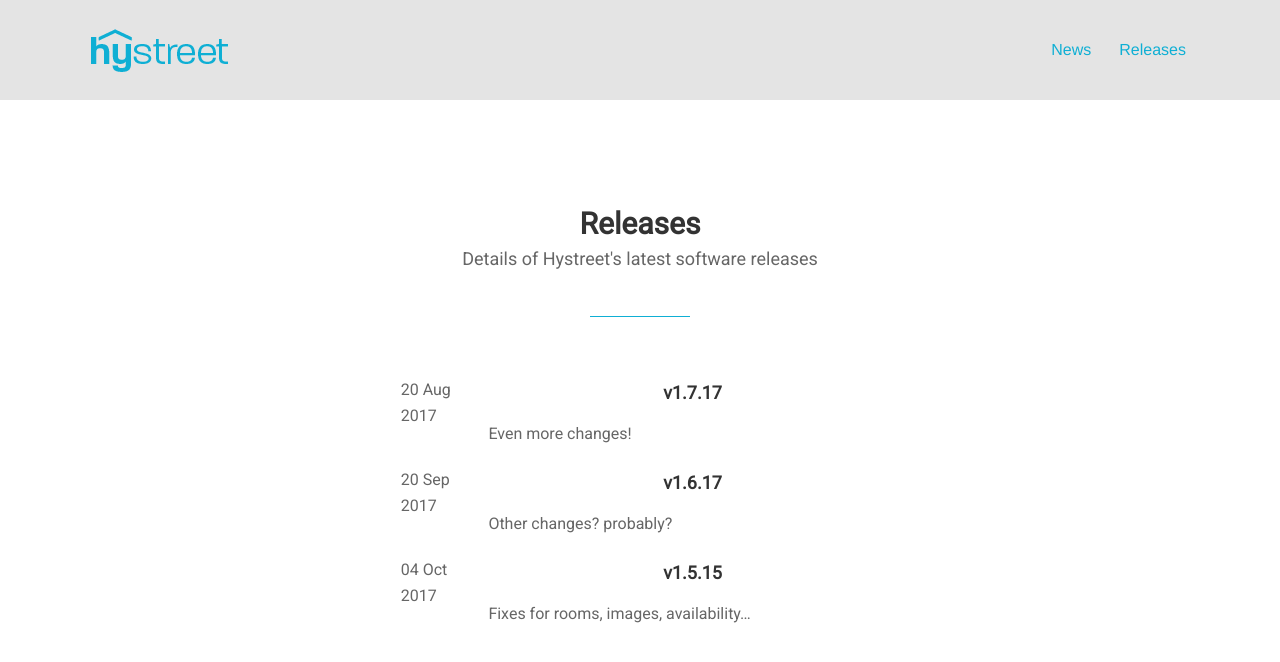
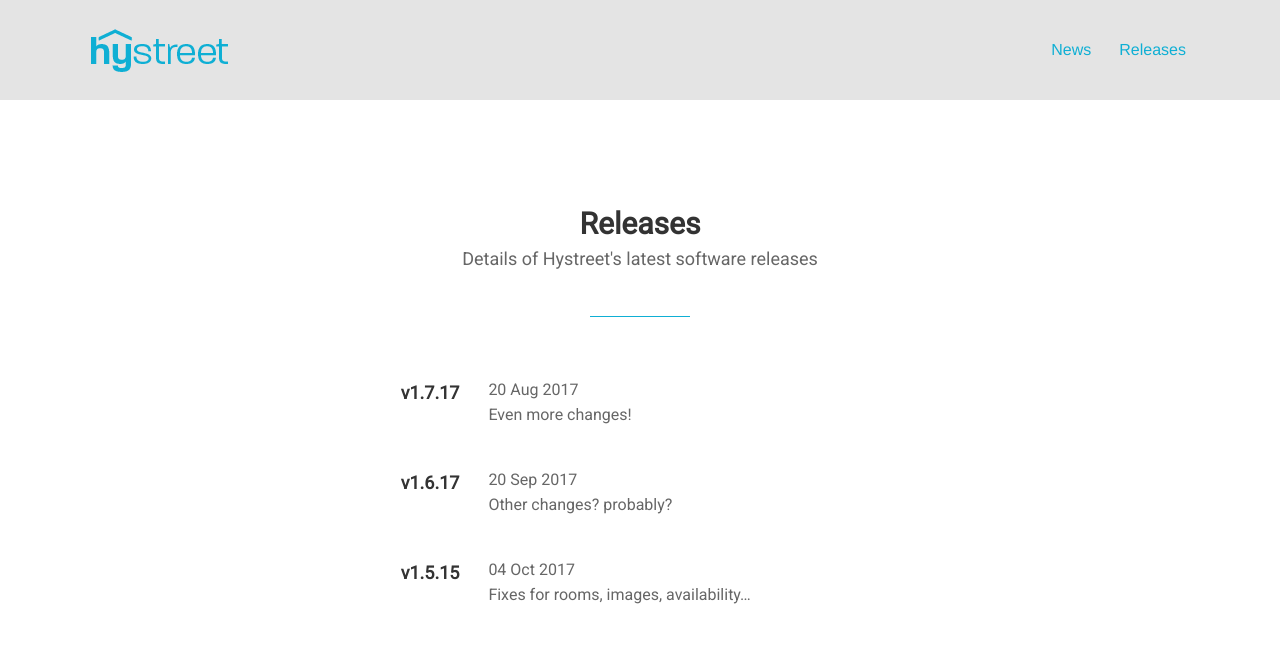
Before and after one commit to josh-brough/learninghub, a Jekyll site: the page built from releases/index.html, in a window 1280 px wide, cut to the strip 0-727 px from the top of the page. Shown: the top 662 px of the strip. Built offline with Jekyll 4.4.1, drawn with Linux system fonts in a browser that asks for light colours; some web fonts are replaced; a script that is not in the unit is left out.

Commit message:
swapping date and title

```diff
--- a/releases/index.html
+++ b/releases/index.html
@@ -21,10 +21,10 @@ section_id: home
   {% for post in site.releases %}
     <li class="release-contain">
 		<div class="columns left large-2">
-      <span class='month'>{{ post.date | date_to_string }}</span>
+      <h3 href="{{ post.url }}">{{ post.title }}</a></h3>
 		</div>
 		<div class="columns left large-10">
-            <h3 href="{{ post.url }}">{{ post.title }}</a></h3>
+      <span class='month'>{{ post.date | date_to_string }}</span>
       <p>{{ post.description }}</p>
       </div>
     </li>
```
